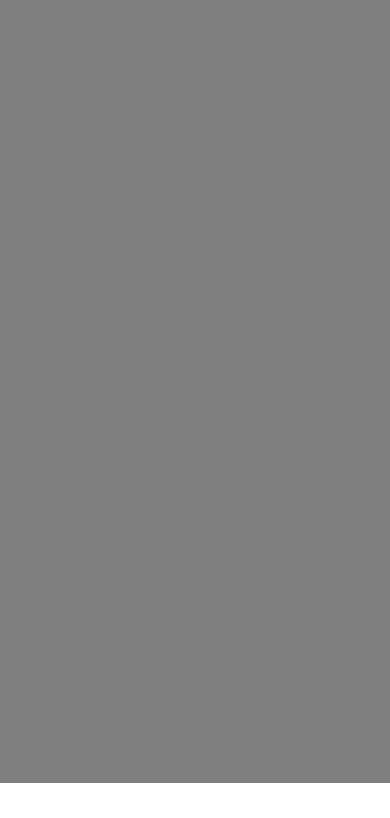
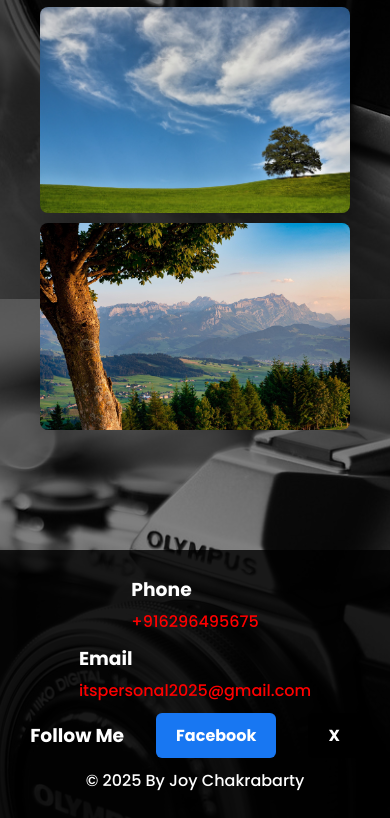
Before and after one commit to Apurbo2k25/ITSPACE, a plain HTML site: page index.html in a window 390 px wide. Shown: the part 2233-3051 px from the top of the page. Before the commit the page ends 3016 px from the top, so only its background shows below. Drawn offline with Linux system fonts and the light colour scheme.

Commit message:
fixed few bugs and homepage's footer is optimized for mobile devices

```diff
--- a/index.html
+++ b/index.html
@@ -20,7 +20,7 @@
             <a href="#home">Home</a>
             <a href="./htmls/portfolio.html">Portfolio</a>
             <a href="./htmls/services.html">Services</a>
-            <a href="#contact">Contact</a>
+            <a href="./htmls/contact.html">Contact</a>
         </nav>
     </header>
 
@@ -52,15 +52,15 @@
 
 
     <footer>
-        <div class="contact-item">
+        <div class="contact-item" id="phone">
             <h3>Phone</h3>
-            <p>0123456789</p>
+            <p><a href="tel:+916296495675">+916296495675</a></p>
         </div>
-        <div class="contact-item">
+        <div class="contact-item" id="email">
             <h3>Email</h3>
-            <p>itspersonal2025@gmail.com</p>
+            <p><a href="mailto://itspersonal2025@gmail.com">itspersonal2025@gmail.com</a></p>
         </div>
-        <div class="contact-item">
+        <div class="contact-item" id="social-links">
             <h3>Follow Me</h3>
             <p>
                 <a href="https://www.facebook.com/" target="_blank" class="link">Facebook</a>
--- a/styles/index.css
+++ b/styles/index.css
@@ -221,3 +221,19 @@ footer p {
         opacity: 0;
     }
 } */
+
+#phone a, #email a{
+    text-decoration: none;
+    color: red;
+}
+
+@media (max-width: 480px){
+
+    #social-links, .contact-item p{
+        display: flex;
+        flex-direction: row;
+        justify-content: center;
+        align-items: center;
+        gap: 2em;
+    }
+}
--- a/styles/portfolio.css
+++ b/styles/portfolio.css
@@ -162,7 +162,7 @@ p {
 
 .btn:hover {
     transform: scale(1.1);
-    background-color: #fff;
+    background-color: #ada8a8;
 }
 
 /* Portfolio Section */
```
Also changed, not shown: htmls/contact.html (+2 -3 lines), htmls/portfolio.html (+3 -3 lines), htmls/project.html (+1 -1 lines), htmls/services.html (+1 -1 lines), styles/project.css (+4 -3 lines).
